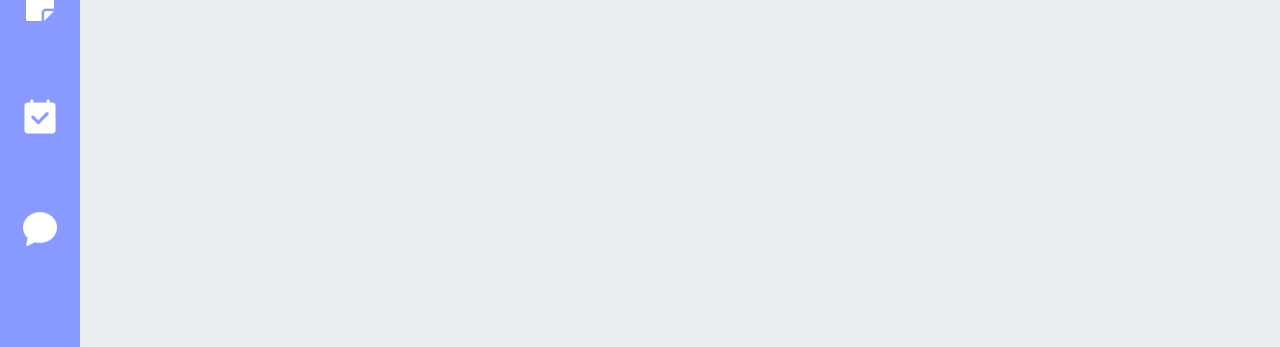
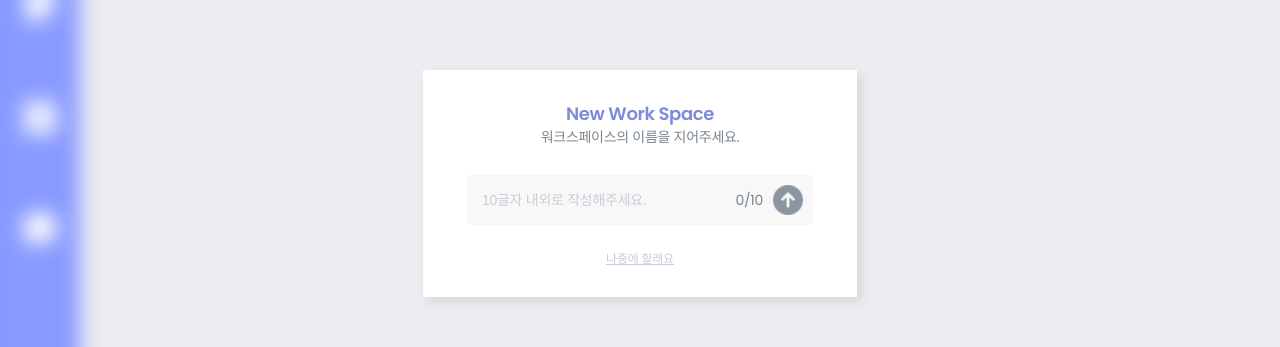
Before and after one commit to The-HangHae99-final/the-Final-FrontEnd, a React (Create React App) app: page /main in a window 1280 px wide. Shown: the part 217-564 px from the top of the page. Built offline with nearby package versions, Linux system fonts and the light colour scheme; no server answers.

Commit message:
Refactor: make restircted route after login

```diff
--- a/src/App.js
+++ b/src/App.js
@@ -3,6 +3,7 @@ import React, { useEffect, useState } from "react";
 import GlobalStyle from "./styles/GlobalStyle";
 import { Routes, Route } from "react-router-dom";
 import { useDispatch, useSelector } from "react-redux";
+import { getWorkSpaceList } from "./redux/userReducer";
 
 // page, components, elements
 import Main from "./pages/Main/Main";
@@ -19,54 +20,50 @@ import { getItemFromLs } from "./utils/localStorage";
 import ScreenForNewbie from "./components/ScreenForNewbie";
 import Spinner from "./elements/Spinner";
 
+const APP_USER_STATE = {
+  UNKNOWN: "모름",
+  NEWBIE: "워크스페이스가_없는_유저",
+  USER: "워크스페이스가_있는_유저",
+};
+
 const App = () => {
-  const dispatch = useDispatch();
-  const [isLoading, setIsLoading] = useState(false);
-  const [isNewbie, setIsNewbie] = useState(null);
+  const [appState, setAppState] = useState(APP_USER_STATE.UNKNOWN);
   const user = useSelector((state) => state.user.value);
-  // GET으로 불러온 workspace 리스트 내에 workspace가 있는지 없지에따라 다른 화면을 보여줄 데이터
-  // 근데 리스트가 받아져 올 떄까지 기다렸다가 라우팅 시켜줘야함
 
-  // 문제1.
-  // 받아 올 떄까지 기다리는 동안 로그인 디렉션 되는 페이지(main)이 없음
-  // useEffect
-  // settimeout
+  // 뉴비인지 기존유저인지, 확인 중 상태인지에 따라 true or false
+  const isLoading = appState === APP_USER_STATE.UNKNOWN;
+  const isNewbieUser = appState === APP_USER_STATE.NEWBIE;
 
-  // 접근1.
-  // useSelector에 workspaceList 값이 들어오면 true 안 들어오면 false 상태를 갖는 pending변수를 넣는다
-  // workspaceList를 불러올때 성공 처리로 dispatch로 workspaceList,pending을 업데이트 시켜준다.
-  // useSelector로부터 가져온 pending 값이 false일때는 spinner, true이면 <PrivateRoute/>를 보여주게끔 삼항연산자를 쓴다
+  console.log(user);
+  useEffect(() => {
+    setTimeout(() => {
+      return setAppState(() =>
+        user.workSpaceList.length ? APP_USER_STATE.USER : APP_USER_STATE.NEWBIE
+      );
+    }, 2000);
+  }, [user?.workSpaceList?.length, appState]);
 
-  // 접근2.
-  //
+  // 접근 제한 라우팅 이슈
+  // 1. Uncaught TypeError: Cannot read properties of undefined (reading 'length')
 
-  // console.log(user);
-  useEffect(() => {
-    if (!isLoading) {
-      setIsLoading(() => true);
-      setTimeout(() => {
-        const workSpaceListLength = user.workSpaceList.length >= 1;
-        setIsNewbie(() => {
-          setIsLoading(false);
-          return workSpaceListLength;
-        });
-      }, 1000);
-    }
-  }, []);
   return (
     <div>
       <GlobalStyle />
       <Routes>
         <Route path="/" element={<Login />} />
         <Route path="/signup" element={<Signup />} />
-        {isLoading ? (
-          <Route path="/main" element={<Spinner />} />
-        ) : (
-          <Route
-            path="/main"
-            element={<PrivateRoute component={<Main />} isNewbie={isNewbie} />}
-          />
-        )}
+        <Route
+          path="/main"
+          element={
+            isLoading ? (
+              <Spinner />
+            ) : (
+              <Main isNewbieUser={isNewbieUser} />
+              // <PrivateRoute isNewbieUser={isNewbieUser} component={<Main appState={appState}/> } />
+            )
+          }
+        />
+
         <Route path="/board" element={<Board />} />
         <Route path="/calendar" element={<Calender />} />
         <Route path="/message" element={<Message />} />
@@ -92,3 +89,18 @@ const App = () => {
 };
 
 export default App;
+
+// 워크 스페이스의 수에 변경이 일어날 때마다 user의 상태를 변경해줌
+
+// GET으로 불러온 workspace 리스트 내에 workspace가 있는지 없지에따라 다른 화면을 보여줄 데이터
+// 근데 리스트가 받아져 올 떄까지 기다렸다가 라우팅 시켜줘야함
+
+// 문제1.
+// 받아 올 떄까지 기다리는 동안 로그인 디렉션 되는 페이지(main)이 없음
+// useEffect
+// settimeout
+
+// 접근1.
+// useSelector에 workspaceList 값이 들어오면 true 안 들어오면 false 상태를 갖는 pending변수를 넣는다
+// workspaceList를 불러올때 성공 처리로 dispatch로 workspaceList,pending을 업데이트 시켜준다.
+// useSelector로부터 가져온 pending 값이 false일때는 spinner, true이면 <PrivateRoute/>를 보여주게끔 삼항연산자를 쓴다
--- a/src/components/Header/Header.js
+++ b/src/components/Header/Header.js
@@ -52,11 +52,11 @@ const Header = () => {
     setOpenDropdown(!openDropdown);
   };
 
-  // Add workspace
+  //워크스페이스 추가
   const addNewWorkSpace = (e) => {
     axios
       .post(
-        "http://43.200.170.45/api/workSpace",
+        "https://0jun.shop/api/workSpace",
         { name: workspaceName },
         {
           headers: {
@@ -86,15 +86,16 @@ const Header = () => {
     setWorkspaceName(e.target.value);
   };
 
-  // Get all workspaces i belong to
+  // 유저가 속한 워크스페이스 조회
   useEffect(() => {
     axios
-      .get("http://43.200.170.45/api/workSpace/list", {
+      .get("https://0jun.shop/api/workSpace/list", {
         headers: {
           Authorization: `Bearer ${getItemFromLs("myToken")}`,
         },
       })
       .then((res) => {
+        console.log(res);
         const wsInfoList = res.data.includedList;
         const wsList = wsInfoList.map((a, idx) => a.name);
         dispatch(
--- a/src/components/Login.js
+++ b/src/components/Login.js
@@ -66,7 +66,9 @@ const Login = () => {
               setLoading(false);
               navigate("/main");
             }, 3000);
-            dispatch(login({ user_email: user_email, user_name: user_name }));
+            dispatch(
+              login({ ...user, user_email: user_email, user_name: user_name })
+            );
           }
         })
         .catch((error) => console.log(error));
--- a/src/components/PrivateRoute.js
+++ b/src/components/PrivateRoute.js
@@ -1,10 +1,10 @@
 import React from "react";
 import ScreenForNewbie from "./ScreenForNewbie";
 
-const PrivateRoute = ({ isNewbie, component: Component }) => {
-  console.log(isNewbie);
+const PrivateRoute = ({ appState, component: Component }) => {
+  console.log(appState);
 
-  return <> {true ? Component : <ScreenForNewbie />}</>;
+  return <> {appState ? Component : <ScreenForNewbie />}</>;
 };
 
 export default PrivateRoute;
--- a/src/elements/introMain/KakaoLoginCallBack.js
+++ b/src/elements/introMain/KakaoLoginCallBack.js
@@ -3,17 +3,19 @@ import axios from "axios";
 import { useLocation } from "react-router-dom";
 import { useNavigate } from "react-router-dom";
 import { useDispatch } from "react-redux";
-import { login } from "../../redux/userReducer";
+import { getWorkSpaceList, login } from "../../redux/userReducer";
 import { getItemFromLs, setItemToLs } from "../../utils/localStorage";
 import Spinner from "../Spinner";
 import loginbg from "../../public/img/loginBg.png";
 import styled from "styled-components";
+import { useSelector } from "react-redux";
 
 const KakaoLoginCallback = () => {
   const [loading, setLoading] = useState(false);
   const location = useLocation();
   const navigate = useNavigate();
   const dispatch = useDispatch();
+  const user = useSelector((state) => state.user.value);
 
   const getKakaoToken = () => {
     const code = location.search.split("=")[1];
--- a/src/pages/Main/Main.js
+++ b/src/pages/Main/Main.js
@@ -11,11 +11,17 @@ import styled from "styled-components";
 import boardIcon from "../../public/img/image27.png";
 import calendarIcon from "../../public/img/image25.png";
 import chatIcon from "../../public/img/image26.png";
+import ScreenForNewbie from "../../components/ScreenForNewbie";
 
-const Main = () => {
+// import APP_USER_STATE from './어딘지 모름';
+
+const Main = ({ isNewbieUser }) => {
+  console.log("isNewbieUser: ", isNewbieUser);
   const navigate = useNavigate();
   const params = useParams();
   const id = params.id;
+
+  const REQUIRED_ID = id === undefined || !Number(id);
 
   return (
     <MainStyle>
@@ -38,22 +44,16 @@ const Main = () => {
             </div>
           </div>
           <div className="buttonWrap">
-            <div
-              className="page-navigate-button"
-              onClick={() => navigate(`/main/${id}/calendar`)}
-            >
+            <a className="page-navigate-button" href={`/main/${id}/calendar`}>
               <img
                 src={calendarIcon}
                 alt="calendarIcon"
                 className="calendarIcon"
               />
-            </div>
+            </a>
           </div>
           <div className="buttonWrap">
-            <div
-              className="page-navigate-button"
-              onClick={() => navigate(`/main/${id}/message`)}
-            >
+            <div className="page-navigate-button" href={`/main/${id}/calendar`}>
               <img src={chatIcon} alt="chatIcon" className="chatIcon" />
             </div>
           </div>
@@ -63,12 +63,12 @@ const Main = () => {
       <RightSide>
         <Header />
         <main className="mainStyle">
-          {id !== "undefined" ? (
+          {isNewbieUser ? (
+            <ScreenForNewbie />
+          ) : (
             <>
               <Outlet />
             </>
-          ) : (
-            <div>워크 스페이스에 입장해주세요!</div>
           )}
         </main>
       </RightSide>
```
Also changed, not shown: src/pages/Board.js (+3 -11 lines).
